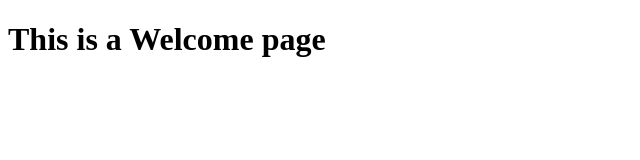
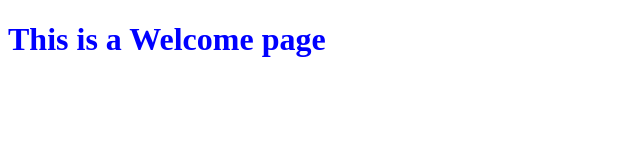
Before and after one commit to reddyes/blog, a plain HTML site: page index.html in a window 1280 px wide. Shown: the whole page, without its empty margins (0-640 px from the left). Drawn offline with Linux system fonts and the light colour scheme.

Commit message:
Create blogstyle.css

```diff
--- a/blogstyle.css
+++ b/blogstyle.css
@@ -1,3 +1,3 @@
 body {
-color:navy blue;
+color:blue;
 }
```
